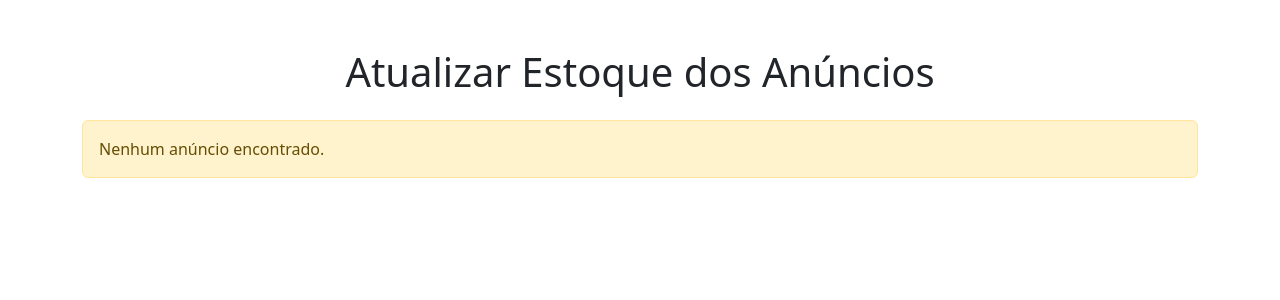
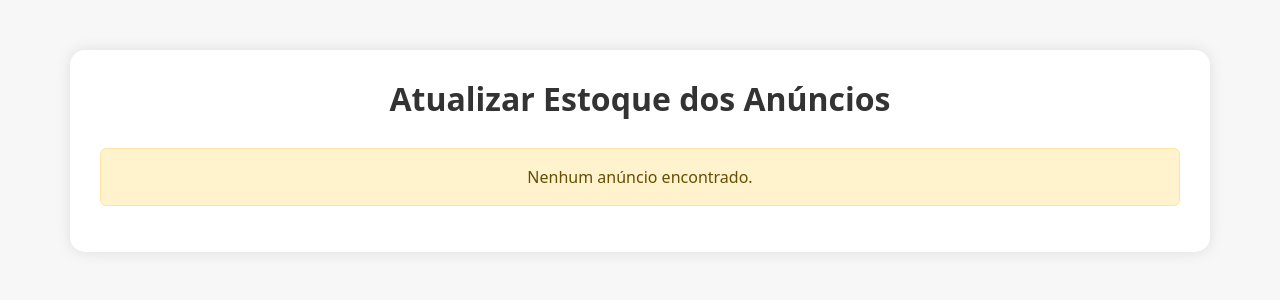
Before and after one commit to reeenanm/projetoadam, a Flask app: page /update_items in a window 1280 px wide. Shown: the top 300 px of the page. Run offline with Flask 2, Linux system fonts and the light colour scheme; data that the repository does not hold is empty.

Commit message:
Update update_items.html

```diff
--- a/templates/update_items.html
+++ b/templates/update_items.html
@@ -6,14 +6,62 @@
     <meta name="viewport" content="width=device-width, initial-scale=1.0">
     <title>Atualizar Estoque dos Anúncios</title>
     <link href="https://cdn.jsdelivr.net/npm/bootstrap@5.3.0-alpha1/dist/css/bootstrap.min.css" rel="stylesheet" integrity="sha384-KyZXEAg3QhqLMpG8r+Knujsl7/8+n5zZOB5T2aF/fqbM/aN5HEUn3AjHjp/2Iot" crossorigin="anonymous">
+    <style>
+        body {
+            background-color: #f7f7f7; /* Cor de fundo cinza claro */
+        }
+
+        .container-custom {
+            background-color: white; /* Fundo branco para o conteúdo */
+            padding: 30px;
+            border-radius: 15px; /* Bordas arredondadas para o container */
+            box-shadow: 0px 0px 15px rgba(0, 0, 0, 0.1); /* Sombra para dar destaque */
+            margin-top: 50px;
+        }
+
+        h1 {
+            font-size: 2rem;
+            font-weight: bold;
+            color: #333; /* Cor do título */
+            text-align: center;
+            margin-bottom: 30px;
+        }
+
+        .form-control {
+            border-radius: 10px; /* Bordas arredondadas nos campos de texto */
+        }
+
+        .btn-custom {
+            background-color: black; /* Cor preta para o botão */
+            color: white; /* Cor branca no texto */
+            border-radius: 25px; /* Bordas arredondadas */
+            padding: 10px 20px;
+        }
+
+        .btn-custom:hover {
+            background-color: #333; /* Cor mais clara no hover */
+        }
+
+        table {
+            text-align: center; /* Centralizar o conteúdo da tabela */
+        }
+
+        table th, table td {
+            vertical-align: middle; /* Centralizar verticalmente */
+        }
+
+        #response {
+            margin-top: 20px;
+        }
+    </style>
 </head>
 <body>
-    <div class="container mt-5">
-        <h1 class="mb-4 text-center">Atualizar Estoque dos Anúncios</h1>
+    <div class="container container-custom">
+        <h1>Atualizar Estoque dos Anúncios</h1>
 
         {% if items %}
         <form id="updateForm">
-            <table class="table table-striped table-hover">
+            <table class="table table-striped table-hover text-center">
                 <thead class="table-dark">
                     <tr>
                         <th scope="col">Título do Anúncio</th>
@@ -28,10 +76,10 @@
                         <td>{{ item.title }}</td>
                         <td>{{ item.available_quantity }}</td>
                         <td>
-                            <input type="number" class="form-control" id="quantity_{{ item.id }}" name="quantity_{{ item.id }}" placeholder="Nova Quantidade">
+                            <input type="number" class="form-control text-center" id="quantity_{{ item.id }}" name="quantity_{{ item.id }}" placeholder="Nova Quantidade">
                         </td>
                         <td>
-                            <button type="button" class="btn btn-primary" onclick="updateStock('{{ item.id }}')">Atualizar</button>
+                            <button type="button" class="btn btn-custom" onclick="updateStock('{{ item.id }}')">Atualizar</button>
                         </td>
                     </tr>
                     {% endfor %}
@@ -39,7 +87,7 @@
             </table>
         </form>
         {% else %}
-        <div class="alert alert-warning" role="alert">
+        <div class="alert alert-warning text-center" role="alert">
             Nenhum anúncio encontrado.
         </div>
         {% endif %}
```
